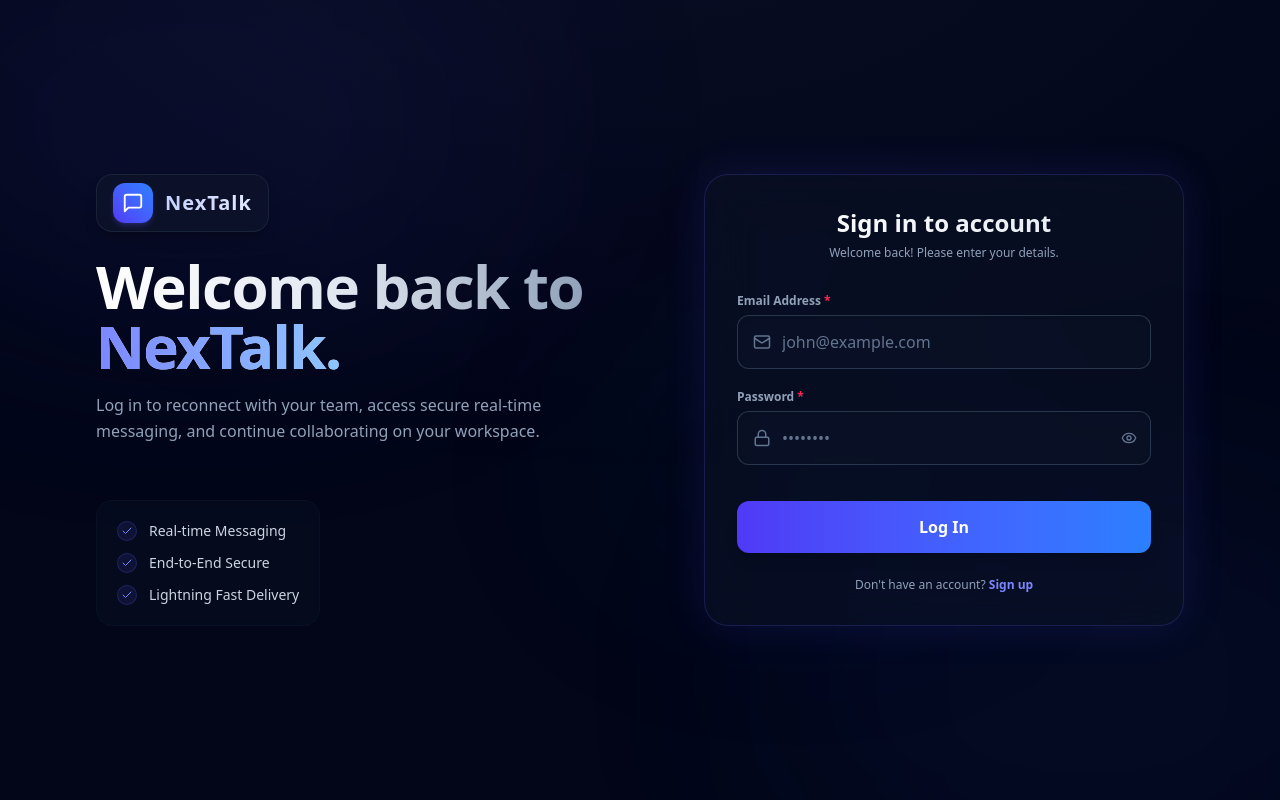
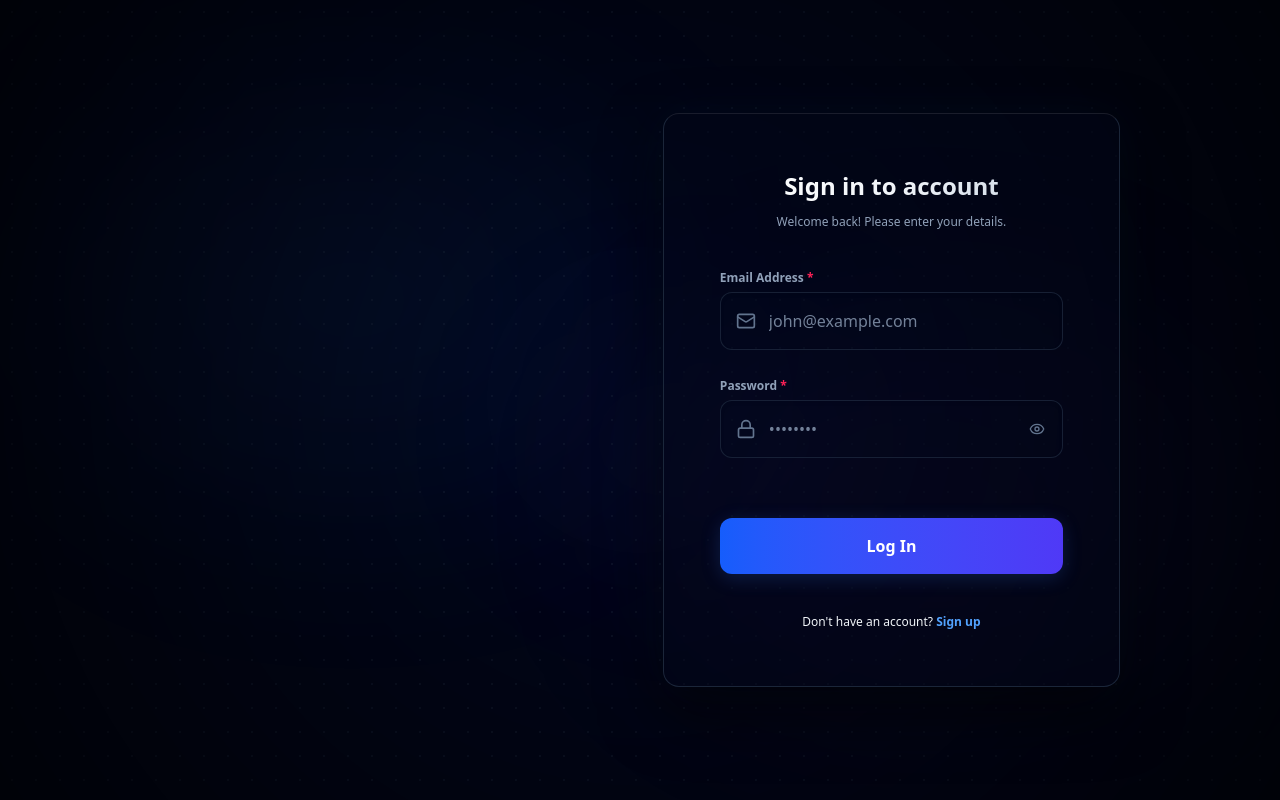
Before and after one commit to ebinlouis/NexTalk, a React (Vite) app in the folder frontend/: page /login in a window 1280 px wide. Built offline with nearby package versions, Linux system fonts and the light colour scheme.

Commit message:
refine login page styling, add entrance animations, and refactor columns layout

```diff
--- a/frontend/src/components/InputField.jsx
+++ b/frontend/src/components/InputField.jsx
@@ -16,7 +16,7 @@
             {label && (
                 <label
                     htmlFor={id}
-                    className="text-xs font-semibold text-slate-400 group-focus-within:text-indigo-400 transition-colors duration-200"
+                    className="text-xs font-semibold text-slate-400 group-focus-within:text-blue-400 transition-colors duration-200"
                 >
                     {label} {required && <span className="text-rose-500">*</span>}
                 </label>
@@ -24,8 +24,8 @@
 
             <div className="relative flex items-center">
                 {Icon && (
-                    <div className="absolute left-4 text-slate-500 group-focus-within:text-indigo-400 transition-colors duration-200 pointer-events-none">
-                        <Icon size={18} strokeWidth={2} />
+                    <div className="absolute left-4 text-slate-500 group-hover:text-slate-400 group-focus-within:text-blue-400 transition-colors duration-200 pointer-events-none">
+                        <Icon size={20} strokeWidth={2} />
                     </div>
                 )}
 
@@ -35,11 +35,11 @@
                     type={type}
                     placeholder={placeholder}
                     required={required}
-                    className={`w-full bg-slate-900/40 border border-slate-700/80 rounded-xl py-3.5 ${
-                        Icon ? 'pl-11' : 'pl-4'
+                    className={`w-full bg-slate-900/10 border border-slate-800/80 hover:border-slate-700/80 rounded-xl py-4 ${
+                        Icon ? 'pl-12' : 'pl-4'
                     } ${
-                        rightElement ? 'pr-11' : 'pr-4'
-                    } text-slate-100 placeholder-slate-500 outline-none transition-all duration-300 focus:border-indigo-500/80 focus:ring-4 focus:ring-indigo-500/15 focus:bg-slate-950/60 shadow-inner`}
+                        rightElement ? 'pr-12' : 'pr-4'
+                    } text-slate-100 placeholder-slate-400/80 outline-none transition-all duration-300 focus:border-blue-500/80 focus:ring-4 focus:ring-blue-500/20 focus:bg-slate-950/60 shadow-inner`}
                     {...props}
                 />
 
--- a/frontend/src/index.css
+++ b/frontend/src/index.css
@@ -17,3 +17,50 @@
         transform: translateY(0);
     }
 }
+
+@keyframes fadeIn {
+    from {
+        opacity: 0;
+    }
+    to {
+        opacity: 1;
+    }
+}
+
+@keyframes fadeInLeft {
+    from {
+        opacity: 0;
+        transform: translateX(-24px);
+    }
+    to {
+        opacity: 1;
+        transform: translateX(0);
+    }
+}
+
+@keyframes fadeInRight {
+    from {
+        opacity: 0;
+        transform: translateX(24px);
+    }
+    to {
+        opacity: 1;
+        transform: translateX(0);
+    }
+}
+
+.animate-fade-in {
+    animation: fadeIn 0.6s cubic-bezier(0.16, 1, 0.3, 1) forwards;
+}
+
+.animate-fade-in-left {
+    animation: fadeInLeft 0.8s cubic-bezier(0.16, 1, 0.3, 1) forwards;
+}
+
+.animate-fade-in-right {
+    animation: fadeInRight 0.8s cubic-bezier(0.16, 1, 0.3, 1) forwards;
+}
+
+.animate-fade-in-up {
+    animation: fadeInUp 0.8s cubic-bezier(0.16, 1, 0.3, 1) forwards;
+}
--- a/frontend/src/pages/LoginPage.jsx
+++ b/frontend/src/pages/LoginPage.jsx
@@ -1,6 +1,6 @@
 import React, { useState } from 'react';
 import { Link } from 'react-router-dom';
-import { Mail, Lock, Eye, EyeOff, MessageSquare, Check } from 'lucide-react';
+import { Mail, Lock, Eye, EyeOff, MessageSquare, Shield, Zap } from 'lucide-react';
 import InputField from '../components/InputField';
 import { useAuthStore } from '../store/useAuthStore';
 import toast from 'react-hot-toast';
@@ -30,73 +30,110 @@
 
     return (
         <div className="relative min-h-screen bg-slate-950 text-slate-100 flex items-center justify-center overflow-hidden font-sans select-none">
-            <div className="absolute top-[-10%] left-[-10%] w-[50%] h-[50%] rounded-full bg-indigo-900/20 blur-[120px] animate-pulse duration-8000" />
-            <div className="absolute bottom-[-10%] right-[-10%] w-[50%] h-[50%] rounded-full bg-blue-900/15 blur-[120px] animate-pulse duration-6000" />
-            <div className="absolute top-[40%] right-[20%] w-[35%] h-[35%] rounded-full bg-sky-900/10 blur-[100px] animate-pulse duration-7000" />
+            {/* Ambient Background Glows */}
+            <div className="absolute top-[15%] left-[5%] w-[45%] h-[45%] rounded-full bg-blue-500/10 blur-[130px] animate-pulse duration-8000 pointer-events-none" />
+            <div className="absolute bottom-[15%] right-[5%] w-[45%] h-[45%] rounded-full bg-purple-500/8 blur-[130px] animate-pulse duration-6000 pointer-events-none" />
+            <div className="absolute top-[40%] right-[30%] w-[30%] h-[30%] rounded-full bg-indigo-500/5 blur-[120px] animate-pulse duration-7000 pointer-events-none" />
 
-            <div className="absolute inset-0 bg-[radial-gradient(ellipse_80%_80%_at_50%_-20%,rgba(120,119,198,0.08),rgba(255,255,255,0))] pointer-events-none" />
+            {/* Radial Dot Grid Background */}
+            <div className="absolute inset-0 bg-[radial-gradient(#1e293b_1.2px,transparent_1.2px)] [background-size:24px_24px] opacity-35 pointer-events-none" />
+            <div className="absolute inset-0 bg-[radial-gradient(circle_at_center,rgba(0,0,0,0)_20%,rgba(0,0,0,0.65)_100%)] pointer-events-none" />
 
-            <div className="w-full max-w-6xl mx-auto px-4 md:px-8 py-10 flex flex-col lg:flex-row items-center justify-between gap-12 lg:gap-8 z-10 animate-fade-in-up">
-                <div className="w-full lg:w-1/2 flex flex-col items-center lg:items-start text-center lg:text-left gap-6">
-                    <div className="flex items-center gap-3 bg-slate-900/60 border border-slate-800/80 px-4 py-2 rounded-2xl backdrop-blur-md shadow-lg shadow-black/20 hover:scale-105 transition-transform duration-300">
-                        <div className="w-10 h-10 rounded-xl bg-gradient-to-tr from-indigo-600 to-blue-500 flex items-center justify-center text-white shadow-md shadow-indigo-500/20">
-                            <MessageSquare size={22} />
+            {/* Main Container */}
+            <div className="w-full max-w-5xl mx-auto px-4 md:px-8 py-14 flex flex-col lg:flex-row items-stretch justify-center gap-12 lg:gap-16 z-10 animate-fade-in opacity-0" style={{ animationFillMode: 'forwards' }}>
+                {/* Left Section: Branding & Features (Hidden on mobile/tablet for centering card) */}
+                <div className="hidden lg:flex w-full lg:w-1/2 flex-col justify-center items-start text-left gap-8 animate-fade-in opacity-0" style={{ animationFillMode: 'forwards' }}>
+                    <div className="flex items-center gap-3 mb-2 cursor-pointer group animate-fade-in-left opacity-0" style={{ animationDelay: '100ms', animationFillMode: 'forwards' }}>
+                        <div className="w-9 h-9 rounded-xl bg-gradient-to-tr from-blue-600 to-indigo-600 flex items-center justify-center text-white shadow-md shadow-blue-500/20 group-hover:rotate-6 transition-transform duration-200">
+                            <MessageSquare size={18} />
                         </div>
-                        <span className="text-xl font-bold tracking-wider bg-gradient-to-r from-indigo-200 to-indigo-100 bg-clip-text text-transparent">
+                        <span className="text-lg font-bold tracking-wider bg-gradient-to-r from-slate-100 via-slate-200 to-slate-300 bg-clip-text text-transparent">
                             NexTalk
                         </span>
                     </div>
 
-                    <div className="space-y-4">
-                        <h1 className="text-4xl md:text-5xl lg:text-6xl font-extrabold tracking-tight leading-none bg-gradient-to-r from-white via-slate-200 to-slate-400 bg-clip-text text-transparent">
-                            Welcome back to
+                    <div className="space-y-4 animate-fade-in-left opacity-0" style={{ animationDelay: '200ms', animationFillMode: 'forwards' }}>
+                        <h1 className="text-4xl md:text-5xl lg:text-6xl font-extrabold tracking-tight leading-[1.1] text-white">
+                            Welcome back
                             <br />
-                            <span className="bg-gradient-to-r from-indigo-400 to-blue-300 bg-clip-text text-transparent">
+                            to{' '}
+                            <span className="bg-gradient-to-r from-blue-400 via-indigo-400 to-purple-400 bg-clip-text text-transparent">
                                 NexTalk.
                             </span>
                         </h1>
-                        <p className="text-sm md:text-base text-slate-400 max-w-md leading-relaxed">
-                            Log in to reconnect with your team, access secure real-time messaging,
-                            and continue collaborating on your workspace.
-                        </p>
                     </div>
 
-                    {/* Product-Focused Trust Checkmarks */}
-                    <div className="hidden lg:flex flex-col gap-3 mt-8 p-5 bg-slate-900/30 border border-slate-800/20 rounded-2xl backdrop-blur-sm">
-                        <div className="flex items-center gap-3 text-slate-300 text-sm">
-                            <div className="w-5 h-5 rounded-full bg-indigo-500/10 flex items-center justify-center text-indigo-400 border border-indigo-500/20">
-                                <Check size={12} />
+                    {/* Premium Feature Information Cards */}
+                    <div className="grid grid-cols-1 gap-4 mt-4 w-full max-w-md">
+                        <div className="flex items-start gap-4 p-5 rounded-2xl bg-slate-900/10 border border-slate-800/40 backdrop-blur-sm hover:bg-slate-900/30 hover:border-slate-650/60 hover:-translate-y-1 hover:shadow-[0_8px_30px_rgba(59,130,246,0.06)] transition-all duration-200 group cursor-pointer animate-fade-in-left opacity-0" style={{ animationDelay: '300ms', animationFillMode: 'forwards' }}>
+                            <div className="w-10 h-10 rounded-xl bg-blue-500/10 border border-blue-500/20 flex items-center justify-center text-blue-400 group-hover:scale-110 group-hover:bg-blue-500/20 group-hover:shadow-[0_0_15px_rgba(59,130,246,0.2)] group-hover:border-blue-500/40 transition-all duration-200">
+                                <MessageSquare size={20} />
                             </div>
-                            <span>Real-time Messaging</span>
+                            <div className="space-y-0.5">
+                                <h4 className="text-sm font-semibold text-slate-200 group-hover:text-white transition-colors">
+                                    Real-time Messaging
+                                </h4>
+                                <p className="text-xs text-slate-400 leading-relaxed">
+                                    Instant delivery with typing indicators and online presence
+                                    updates.
+                                </p>
+                            </div>
                         </div>
-                        <div className="flex items-center gap-3 text-slate-300 text-sm">
-                            <div className="w-5 h-5 rounded-full bg-indigo-500/10 flex items-center justify-center text-indigo-400 border border-indigo-500/20">
-                                <Check size={12} />
+
+                        <div className="flex items-start gap-4 p-5 rounded-2xl bg-slate-900/10 border border-slate-800/40 backdrop-blur-sm hover:bg-slate-900/30 hover:border-slate-650/60 hover:-translate-y-1 hover:shadow-[0_8px_30px_rgba(59,130,246,0.06)] transition-all duration-200 group cursor-pointer animate-fade-in-left opacity-0" style={{ animationDelay: '400ms', animationFillMode: 'forwards' }}>
+                            <div className="w-10 h-10 rounded-xl bg-indigo-500/10 border border-indigo-500/20 flex items-center justify-center text-indigo-400 group-hover:scale-110 group-hover:bg-indigo-500/20 group-hover:shadow-[0_0_15px_rgba(99,102,241,0.2)] group-hover:border-indigo-500/40 transition-all duration-200">
+                                <Shield size={20} />
                             </div>
-                            <span>End-to-End Secure</span>
+                            <div className="space-y-0.5">
+                                <h4 className="text-sm font-semibold text-slate-200 group-hover:text-white transition-colors">
+                                    End-to-End Secure
+                                </h4>
+                                <p className="text-xs text-slate-400 leading-relaxed">
+                                    Enterprise security safeguarding your conversations and file
+                                    sharing.
+                                </p>
+                            </div>
                         </div>
-                        <div className="flex items-center gap-3 text-slate-300 text-sm">
-                            <div className="w-5 h-5 rounded-full bg-indigo-500/10 flex items-center justify-center text-indigo-400 border border-indigo-500/20">
-                                <Check size={12} />
+
+                        <div className="flex items-start gap-4 p-5 rounded-2xl bg-slate-900/10 border border-slate-800/40 backdrop-blur-sm hover:bg-slate-900/30 hover:border-slate-650/60 hover:-translate-y-1 hover:shadow-[0_8px_30px_rgba(59,130,246,0.06)] transition-all duration-200 group cursor-pointer animate-fade-in-left opacity-0" style={{ animationDelay: '500ms', animationFillMode: 'forwards' }}>
+                            <div className="w-10 h-10 rounded-xl bg-purple-500/10 border border-purple-500/20 flex items-center justify-center text-purple-400 group-hover:scale-110 group-hover:bg-purple-500/20 group-hover:shadow-[0_0_15px_rgba(168,85,247,0.2)] group-hover:border-purple-500/40 transition-all duration-200">
+                                <Zap size={20} />
                             </div>
-                            <span>Lightning Fast Delivery</span>
+                            <div className="space-y-0.5">
+                                <h4 className="text-sm font-semibold text-slate-200 group-hover:text-white transition-colors">
+                                    Lightning Fast
+                                </h4>
+                                <p className="text-xs text-slate-400 leading-relaxed">
+                                    Highly-optimized web sockets delivering messages in
+                                    milliseconds.
+                                </p>
+                            </div>
                         </div>
                     </div>
                 </div>
 
                 {/* Right Section: Glassmorphism Card */}
-                <div className="w-full lg:w-[480px]">
-                    <div className="w-full bg-slate-900/40 backdrop-blur-xl border border-indigo-500/20 rounded-3xl p-6 md:p-8 shadow-[0_0_40px_rgba(79,70,229,0.15)] relative group/card transition-all duration-500 hover:border-indigo-500/30">
-                        <div className="text-center mb-8">
-                            <h2 className="text-2xl font-bold bg-gradient-to-r from-white to-slate-200 bg-clip-text text-transparent">
+                <div className="w-full lg:w-[500px] flex flex-col justify-center items-center animate-fade-in-right opacity-0" style={{ animationDelay: '150ms', animationFillMode: 'forwards' }}>
+                    <div className="w-full bg-slate-950/50 backdrop-blur-2xl border border-slate-800/95 rounded-2xl p-10 md:p-14 shadow-[0_25px_60px_rgba(0,0,0,0.65),0_0_50px_rgba(59,130,246,0.06)] border-t-white/10 relative group/card transition-all duration-500 hover:border-slate-700/50">
+                        <div className="flex lg:hidden items-center justify-center gap-2.5 mb-8">
+                            <div className="w-8 h-8 rounded-lg bg-gradient-to-tr from-blue-600 to-indigo-600 flex items-center justify-center text-white">
+                                <MessageSquare size={16} />
+                            </div>
+                            <span className="text-lg font-bold tracking-wider bg-gradient-to-r from-slate-100 to-slate-200 bg-clip-text text-transparent">
+                                NexTalk
+                            </span>
+                        </div>
+
+                        <div className="text-center mb-10 space-y-3">
+                            <h2 className="text-2xl font-bold bg-gradient-to-r from-white via-slate-100 to-slate-300 bg-clip-text text-transparent">
                                 Sign in to account
                             </h2>
-                            <p className="text-xs text-slate-400 mt-1.5">
+                            <p className="text-xs text-slate-400">
                                 Welcome back! Please enter your details.
                             </p>
                         </div>
 
-                        <form onSubmit={handleSubmit} className="space-y-5">
+                        <form onSubmit={handleSubmit} className="space-y-7">
                             {/* Email Input */}
                             <InputField
                                 id="email"
@@ -125,7 +162,7 @@
                                     <button
                                         type="button"
                                         onClick={() => setShowPassword(!showPassword)}
-                                        className="text-slate-500 hover:text-slate-300 transition-colors focus:outline-none cursor-pointer"
+                                        className="text-slate-500 hover:text-slate-200 transition-colors duration-200 focus:outline-none cursor-pointer p-1 rounded-lg hover:bg-slate-800/40"
                                     >
                                         {showPassword ? <EyeOff size={16} /> : <Eye size={16} />}
                                     </button>
@@ -136,7 +173,7 @@
                             <button
                                 type="submit"
                                 disabled={isLoggingIn}
-                                className="w-full mt-4 bg-gradient-to-r from-indigo-600 to-blue-500 hover:from-indigo-500 hover:to-blue-400 text-white font-semibold py-3.5 px-4 rounded-xl shadow-lg transition-all duration-300 hover:scale-[1.02] hover:shadow-[0_0_25px_rgba(59,130,246,0.4)] active:scale-[0.98] cursor-pointer focus:outline-none focus:ring-4 focus:ring-indigo-500/30 text-sm md:text-base text-center disabled:opacity-50 disabled:cursor-not-allowed"
+                                className="w-full mt-8 bg-gradient-to-r from-blue-600 to-indigo-600 hover:from-blue-500 hover:to-indigo-500 hover:brightness-110 text-white font-semibold py-4 px-4 rounded-xl shadow-[0_4px_20px_rgba(59,130,246,0.2)] hover:shadow-[0_8px_30px_rgba(59,130,246,0.4)] transition-all duration-200 hover:-translate-y-0.5 active:translate-y-0 active:scale-[0.96] cursor-pointer focus:outline-none focus:ring-2 focus:ring-blue-500/50 text-sm md:text-base text-center disabled:opacity-50 disabled:cursor-not-allowed disabled:pointer-events-none disabled:-translate-y-0"
                             >
                                 {isLoggingIn ? (
                                     <span className="flex items-center justify-center gap-2">
@@ -150,12 +187,12 @@
                         </form>
 
                         {/* Signup Redirect */}
-                        <div className="text-center mt-6">
-                            <p className="text-xs text-slate-400">
+                        <div className="text-center mt-10">
+                            <p className="text-xs text-slate-450">
                                 Don't have an account?{' '}
                                 <Link
                                     to="/signup"
-                                    className="font-semibold text-indigo-400 hover:text-indigo-300 hover:underline transition-colors"
+                                    className="font-semibold text-blue-400 hover:text-blue-300 hover:underline transition-colors duration-200"
                                 >
                                     Sign up
                                 </Link>
```
